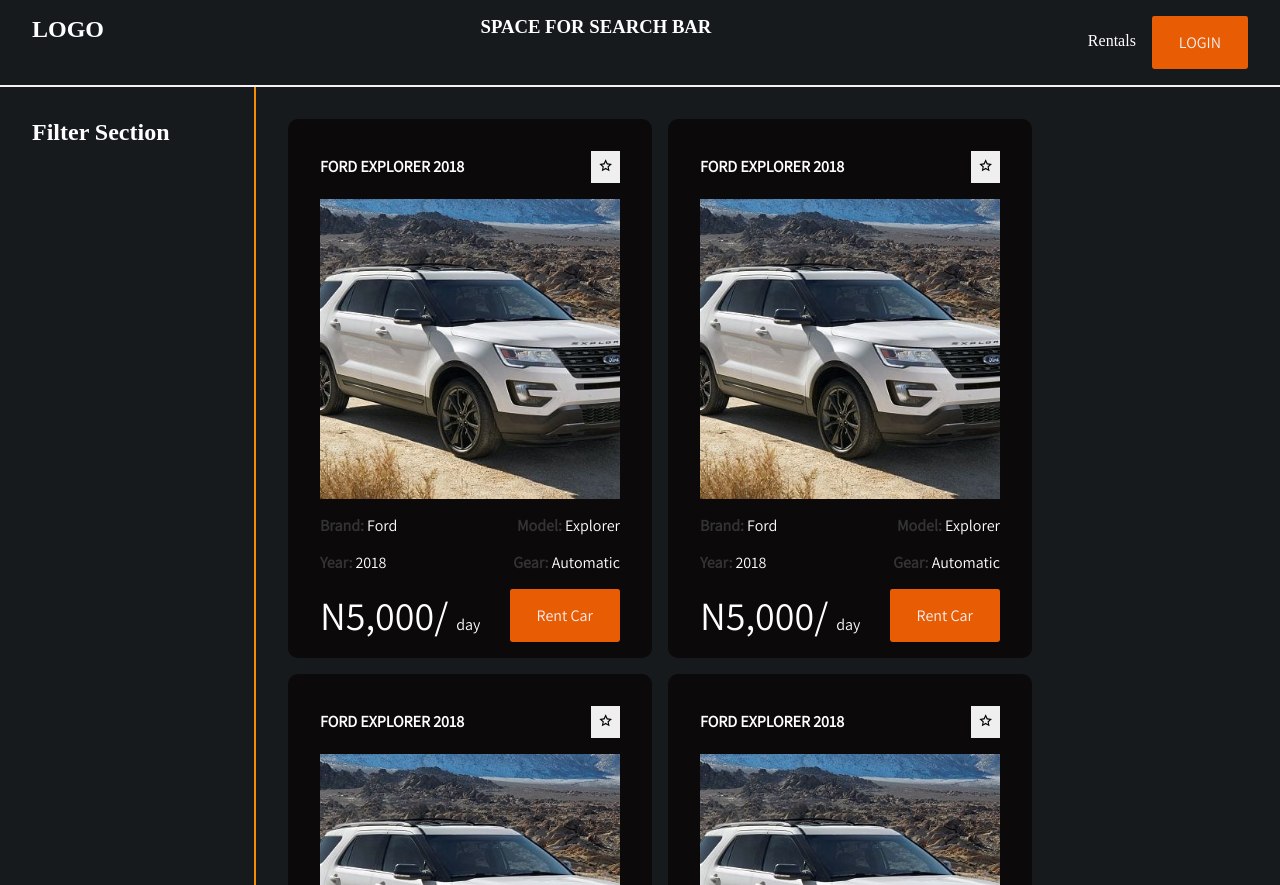
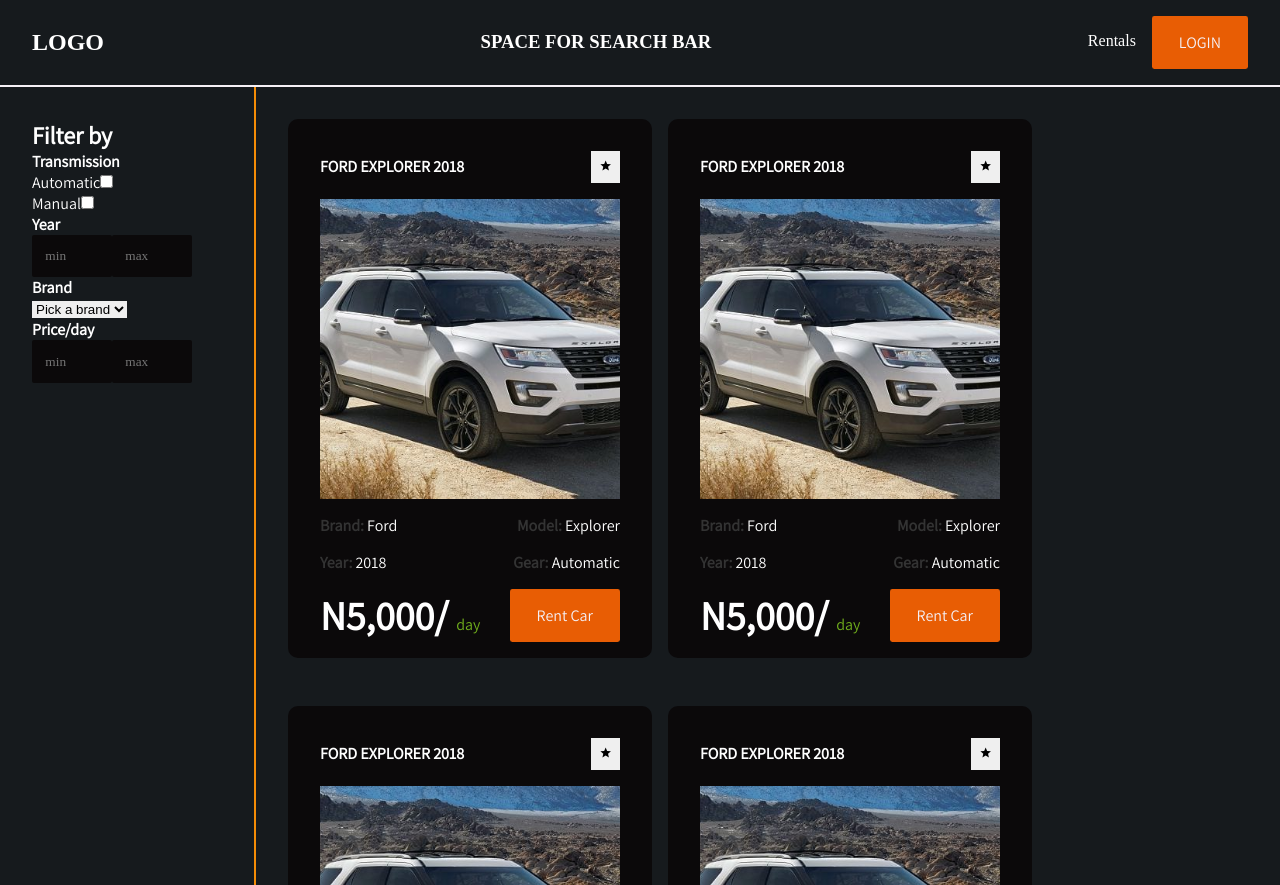
Before and after one commit to auleki/au-rentals, a React (Create React App) app: page /rentals in a window 1280 px wide. Built offline with nearby package versions, Linux system fonts and the light colour scheme; a web font is replaced by a local one.

Commit message:
broke down app into further components

```diff
--- a/src/components/CarCard.js
+++ b/src/components/CarCard.js
@@ -1,16 +1,23 @@
-import { icons, colors } from "./constants";
+import { useState } from "react";
+import { icons } from "./constants";
 import { SCarCard, Row, Button, IconButton } from "./StyledComponents";
 import FordImg from "../assets/ford.jpg";
 
 const CarCard = () => {
+  const [favorited, setFavorited] = useState(true);
+
+  function toggleFavorited() {
+    setFavorited(!favorited);
+  }
+
   return (
     <SCarCard>
-      {/* <section className="title"> */}
       <Row justify="space-between" alignment="center">
         <h4 className="carTitle">FORD EXPLORER 2018</h4>
-        <button className="icon">{icons.unFavorited}</button>
+        <button className="icon" onClick={toggleFavorited}>
+          {favorited ? icons.favorited : icons.unFavorited}
+        </button>
       </Row>
-      {/* </section> */}
       <img src={FordImg} alt="car" className="carImage" />
       <div className="info">
         <Row justify="space-between">
--- /dev/null
+++ b/src/components/CarRentals.js
@@ -0,0 +1,17 @@
+import CarCard from "./CarCard";
+import { SCarRentals } from "./StyledComponents";
+
+const CarRentals = () => {
+  return (
+    <SCarRentals className="rentals">
+      <CarCard />
+      <CarCard />
+      <CarCard />
+      <CarCard />
+      <CarCard />
+      <CarCard />
+    </SCarRentals>
+  );
+};
+
+export default CarRentals;
--- /dev/null
+++ b/src/components/FilterSection.js
@@ -0,0 +1,62 @@
+import { colors } from "./constants";
+import { InputStyle, Row, SFilterSection } from "./StyledComponents";
+
+const FilterSection = () => {
+  return (
+    <SFilterSection>
+      <h2>Filter by</h2>
+      <section className="filter">
+        <h4 className="filterName">Transmission</h4>
+        <div className="inputGroup">
+          <label htmlFor="automatic">Automatic</label>
+          <input
+            type="checkbox"
+            name="transmission"
+            id="transmission"
+            value="automatic"
+          />
+        </div>
+        <div className="inputGroup">
+          <label htmlFor="manual">Manual</label>
+          <input
+            type="checkbox"
+            name="transmission"
+            id="transmission"
+            value="manual"
+          />
+        </div>
+      </section>
+      <section className="filter">
+        <h4 className="filterName">Year</h4>
+        <Row>
+          <InputStyle small hoverBg={colors.orange} placeholder="min" />
+          <InputStyle small hoverBg={colors.orange} placeholder="max" />
+        </Row>
+      </section>
+      <section className="filter">
+        <h4 className="filterName">Brand</h4>
+        <div className="dropdownGroup">
+          <select name="brand">
+            <option value="" selected>
+              Pick a brand
+            </option>
+            <option value="Toyota">Toyota</option>
+            <option value="Honda">Honda</option>
+            <option value="Mistibuishi">Mistibuishi</option>
+            <option value="Mazda">Mazda</option>
+            <option value="Benz">Benz</option>
+          </select>
+        </div>
+      </section>
+      <section className="filter">
+        <h4 className="filterName">Price/day</h4>
+        <Row>
+          <InputStyle hoverBg={colors.orange} small placeholder="min" />
+          <InputStyle hoverBg={colors.orange} small placeholder="max" />
+        </Row>
+      </section>
+    </SFilterSection>
+  );
+};
+
+export default FilterSection;
--- a/src/components/StyledComponents.js
+++ b/src/components/StyledComponents.js
@@ -49,9 +49,10 @@
 );
 
 export const InputStyle = styled.input(
-  ({ bgColor }) => css`
+  ({ bgColor, small, hoverBg }) => css`
     /* width: 100%; */
     /* height: 4em; */
+    width: ${small ? "5rem" : "inherit"};
     padding: 1em;
     background: ${colors.black};
     font-family: ${fonts.paragraph};
@@ -63,7 +64,7 @@
       letter-spacing: 0.5rem;
     }
     &:focus {
-      background: ${colors.lightBlack};
+      background: ${hoverBg || colors.lightBlack};
     }
   `
 );
@@ -327,7 +328,10 @@
   () => css`
     display: flex;
     padding: 1rem 2rem;
+    /* position: sticky; */
+    /* top: 1rem; */
     justify-content: space-between;
+    align-items: center;
     color: ${colors.white};
     background: ${colors.lightBlack};
     font-family: ${fonts.paragraph};
@@ -444,38 +448,52 @@
     display: grid;
     grid-template-columns: 20% 80%;
     height: 100vh;
+    font-family: ${fonts.general};
     border-top: 2px solid ${colors.altWhite};
     /* padding-bottom: 10rem; */
     overflow-y: hidden;
 
-    .rentals,
-    .filter {
+    /* .rentals,
+    .filters {
       padding: 2rem;
     }
 
-    .rentals {
+    .filters {
+      border-right: 2px solid ${colors.darkOrange};
+      overflow-x: hidden;
+    } */
+  `
+);
+
+export const SCarRentals = styled.div(
+  () => css`
     display: flex;
     flex: 1 1 50rem;
     gap: 1rem;
     overflow-y: scroll;
     flex-wrap: wrap;
-    }
+    padding: 2rem;
+  `
+);
 
-    .filter {
+export const SFilterSection = styled.div(
+  () => css`
     border-right: 2px solid ${colors.darkOrange};
-    }
+    overflow-x: hidden;
+    padding: 2rem;
   `
 );
 
 export const SCarCard = styled.div(
   () => css`
     background: ${colors.black};
+    margin-bottom: 2rem;
     font-family: ${fonts.general};
     color: ${colors.white};
     border-radius: 10px;
     transition: transform 200ms ease-in;
     display: flex;
-    /* flex-wrap: wrap; */
+    flex-wrap: wrap;
     flex-direction: column;
     justify-content: space-evenly;
     padding: 2rem;
@@ -516,8 +534,11 @@
       }
       .pricePerDay {
         font-size: 2.5rem;
+        font-weight: 600;
         .text {
           font-size: 1rem;
+          font-weight: 400;
+          color: ${colors.lightGreen};
         }
       }
     }
--- a/src/pages/Rentals.js
+++ b/src/pages/Rentals.js
@@ -1,20 +1,14 @@
 import CarCard from "../components/CarCard";
-import { SRentals } from "../components/StyledComponents";
+import { InputStyle, Row, SRentals } from "../components/StyledComponents";
+import { colors } from "../components/constants";
+import FilterSection from "../components/FilterSection";
+import CarRentals from "../components/CarRentals";
 
 const Rentals = () => {
   return (
     <SRentals>
-      <section className="filter">
-        <h2>Filter Section</h2>
-      </section>
-      <section className="rentals">
-        <CarCard />
-        <CarCard />
-        <CarCard />
-        <CarCard />
-        <CarCard />
-        <CarCard />
-      </section>
+      <FilterSection />
+      <CarRentals />
     </SRentals>
   );
 };
```
Also changed, not shown: 1 other file (tests, documents, lock files or other folders). Lines whose indentation alone changed are shown as unchanged.
